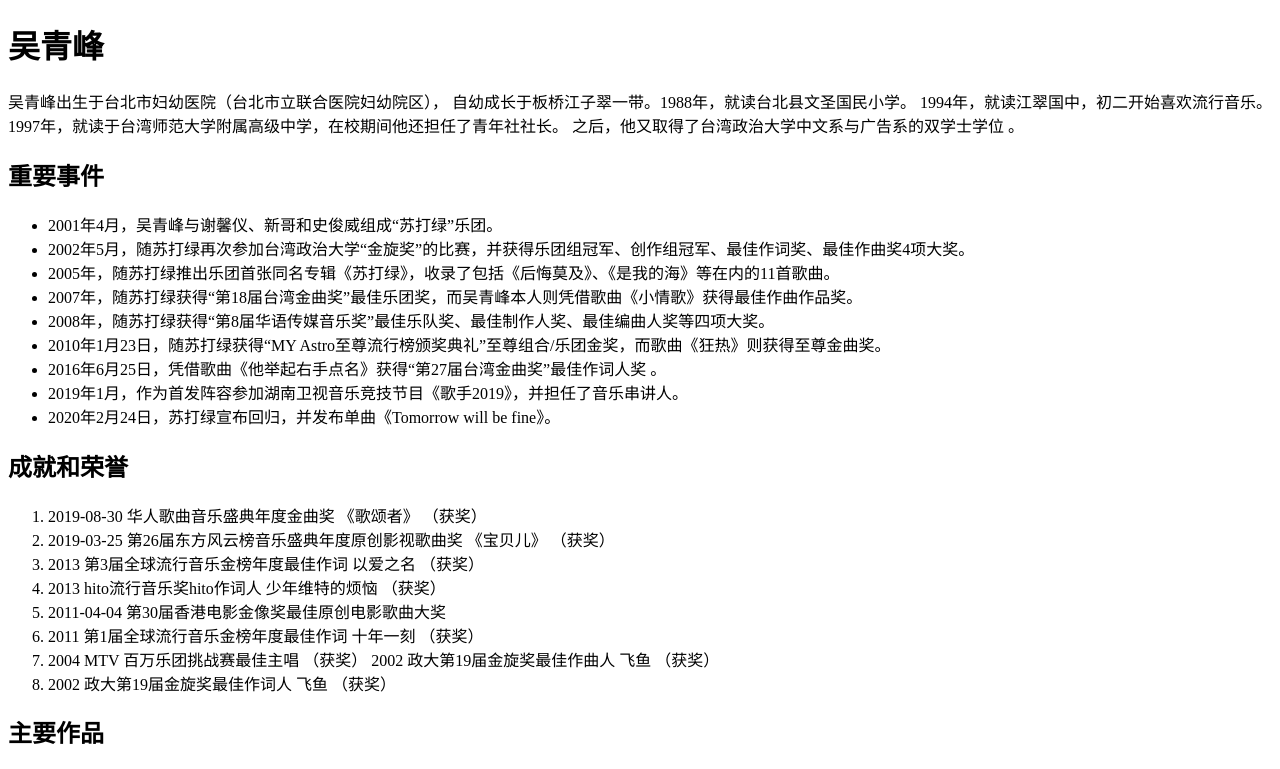
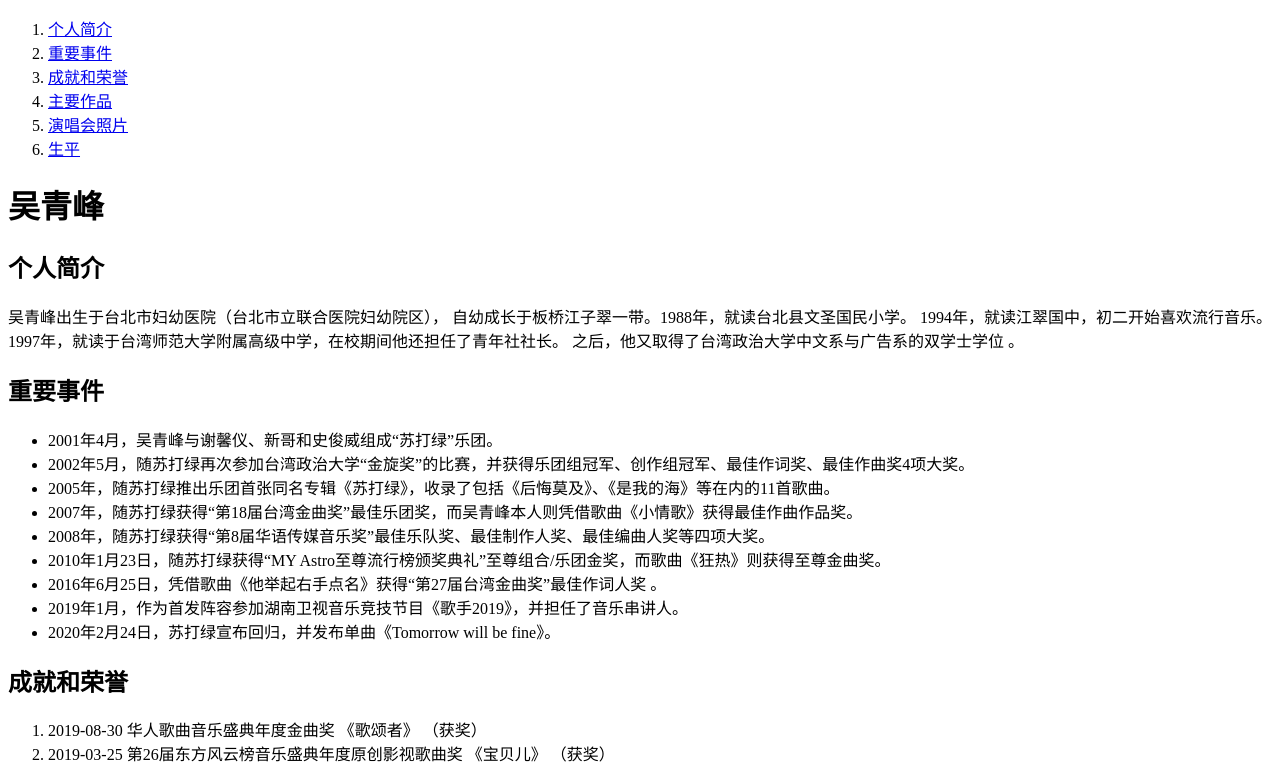
Before and after one commit to XL-Z4869/-, a plain HTML site: page index.html in a window 1280 px wide. Shown: the top 769 px of the page. Drawn offline with Linux system fonts and the light colour scheme.

```diff
--- a/index.html
+++ b/index.html
@@ -13,14 +13,37 @@
 </head>
 
 <body>
+    <nav>
+        <ol>
+            <li>
+                <a href="#jianjie">个人简介</a> </li>
+            <li>
+                <a href="#event">重要事件</a>
+            </li>
+            <li>
+                <a href="#awards">成就和荣誉</a>
+            </li>
+            <li>
+                <a href="#works">主要作品</a>
+            </li>
+            <li>
+                <a href="#pics">演唱会照片</a>
+
+            </li>
+            <li>
+                <a href="#life">生平</a>
+            </li>
+        </ol>
+    </nav>
     <h1>
         吴青峰
     </h1>
+    <h2 id="jianjie">个人简介</h2>
     <p>
         吴青峰出生于台北市妇幼医院（台北市立联合医院妇幼院区）， 自幼成长于板桥江子翠一带。1988年，就读台北县文圣国民小学。 1994年，就读江翠国中，初二开始喜欢流行音乐。 1997年，就读于台湾师范大学附属高级中学，在校期间他还担任了青年社社长。 之后，他又取得了台湾政治大学中文系与广告系的双学士学位 。
     </p>
 
-    <h2>重要事件</h2>
+    <h2 id="event">重要事件</h2>
     <p>
         <ul>
             <li>2001年4月，吴青峰与谢馨仪、新哥和史俊威组成“苏打绿”乐团。</li>
@@ -34,7 +57,7 @@
             <li>2020年2月24日，苏打绿宣布回归，并发布单曲《Tomorrow will be fine》。</li>
         </ul>
     </p>
-    <h2>成就和荣誉</h2>
+    <h2 id="awards">成就和荣誉</h2>
     <p>
         <ol>
             <li>2019-08-30 华人歌曲音乐盛典年度金曲奖 《歌颂者》 （获奖）</li>
@@ -47,7 +70,7 @@
             <li>2002 政大第19届金旋奖最佳作词人 飞鱼 （获奖）</li>
         </ol>
     </p>
-    <h2>主要作品</h2>
+    <h2 id="works">主要作品</h2>
     <p>
         <table>
             <thead>
@@ -112,13 +135,13 @@
             </tbody>
         </table>
     </p>
-    <h2>演唱会照片</h2>
+    <h2 id="pics">演唱会照片</h2>
 
     <div><img width="400" src="images/1.jpg" alt="1"></div>
     <div><img width="400" src="images/2.jpg" alt="2"></div>
     <div><img width="400" src="images/wqf.jpg" alt="wf"></div>
 
-    <h2>生平</h2>
+    <h2 id="life">生平</h2>
     <p>吴青峰出生于台北市妇幼医院（台北市立联合医院妇幼院区），自幼成长于板桥江子翠一带。</p>
     <p>1988年，就读台北县文圣国民小学。 1994年，就读江翠国中，初二开始喜欢流行音乐。 </p>
     <p>1997年，就读于台湾师范大学附属高级中学，在校期间他还担任了青年社社长。之后，他又取得了台湾政治大学中文系与广告系的双学士学位。</p>
```
